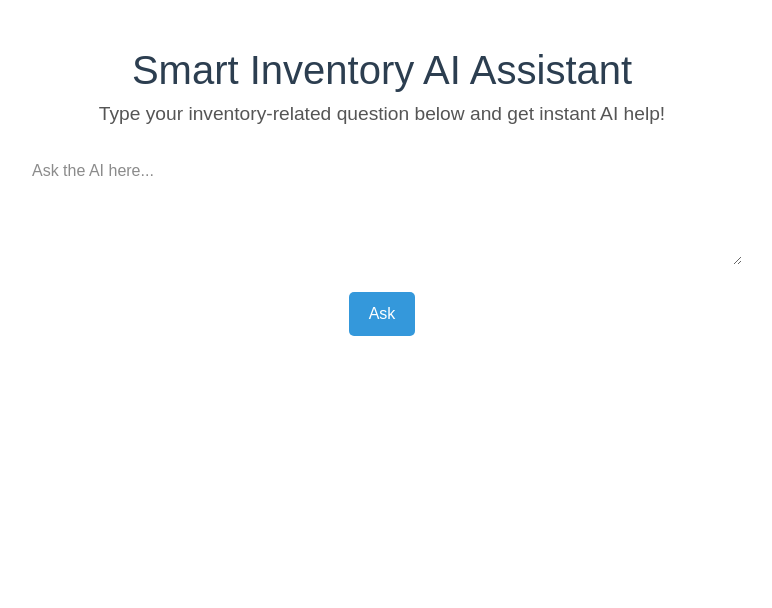
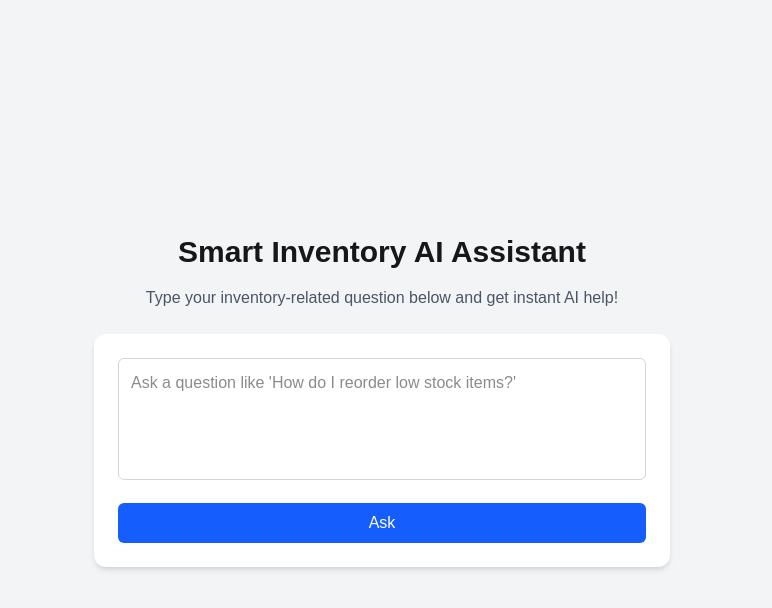
Before and after one commit to GlarittaChristella/invo-app, a Next.js app: page /chat in a window 1280 px wide. Shown: the top 608 px of the page, without its empty margins (258-1030 px from the left). Built offline with nearby package versions, Linux system fonts and the light colour scheme.

Commit message:
Update ask.js and chat.js for improved Gemini response

```diff
--- a/src/pages/chat.js
+++ b/src/pages/chat.js
@@ -1,71 +1,63 @@
 import { useState } from 'react';
-import axios from 'axios';
 
-export default function Chat() {
-  const [input, setInput] = useState('');
+export default function ChatPage() {
+  const [question, setQuestion] = useState('');
   const [response, setResponse] = useState('');
+  const [loading, setLoading] = useState(false);
 
   const handleAsk = async () => {
+    if (!question.trim()) return;
+    setLoading(true);
+    setResponse('');
+
     try {
-      const res = await axios.post('/api/ask', { question: input });
-      setResponse(res.data.answer);
+      const res = await fetch('/api/ask', {
+        method: 'POST',
+        headers: { 'Content-Type': 'application/json' },
+        body: JSON.stringify({ question }),
+      });
+
+      const data = await res.json();
+      setResponse(data.answer || 'No answer from AI.');
     } catch (err) {
+      console.error('Client error:', err);
       setResponse('Something went wrong. Please try again.');
+    } finally {
+      setLoading(false);
     }
   };
-  // Temp comment to force redeploy
-
 
   return (
-    <div style={{ fontFamily: 'Arial', padding: '40px', textAlign: 'center' }}>
-      <h1 style={{ fontSize: '2.5rem', color: '#2c3e50' }}>Smart Inventory AI Assistant</h1>
-      <p style={{ fontSize: '1.2rem', color: '#555' }}>
-        Type your inventory-related question below and get instant AI help!
-      </p>
+    <div className="min-h-screen flex flex-col items-center justify-center bg-gray-100 p-4">
+      <h1 className="text-3xl font-bold mb-4 text-center">Smart Inventory AI Assistant</h1>
+      <p className="text-gray-600 mb-6 text-center">Type your inventory-related question below and get instant AI help!</p>
 
+      <div className="w-full max-w-xl bg-white p-6 rounded-xl shadow-md">
         <textarea
-        rows="4"
-        style={{ width: '60%', padding: '10px', fontSize: '1rem', marginTop: '20px' }}
-        placeholder="Ask the AI here..."
-        value={input}
-        onChange={(e) => setInput(e.target.value)}
+          className="w-full border border-gray-300 p-3 rounded-md resize-none focus:outline-none focus:ring-2 focus:ring-blue-400"
+          rows={4}
+          placeholder="Ask a question like 'How do I reorder low stock items?'"
+          value={question}
+          onChange={(e) => setQuestion(e.target.value)}
         />
 
-      <br />
-
         <button
+          className="mt-4 w-full bg-blue-600 text-white py-2 rounded-md hover:bg-blue-700 transition"
           onClick={handleAsk}
-        style={{
-          marginTop: '20px',
-          backgroundColor: '#3498db',
-          color: 'white',
-          padding: '10px 20px',
-          fontSize: '1rem',
-          border: 'none',
-          borderRadius: '5px',
-          cursor: 'pointer'
-        }}
+          disabled={loading}
         >
-        Ask
+          {loading ? 'Asking AI...' : 'Ask'}
         </button>
 
         {response && (
-        <div
-          style={{
-            marginTop: '30px',
-            backgroundColor: '#f4f4f4',
-            padding: '20px',
-            borderRadius: '8px',
-            width: '60%',
-            marginLeft: 'auto',
-            marginRight: 'auto',
-            textAlign: 'left'
-          }}
-        >
-          <strong>AI Response:</strong>
-          <p>{response}</p>
+          <div className="mt-6">
+            <h2 className="font-semibold text-lg mb-2 text-gray-700">AI Response:</h2>
+            <div className="bg-gray-50 border border-gray-300 p-4 rounded-md text-gray-800 whitespace-pre-line">
+              {response}
+            </div>
           </div>
         )}
       </div>
+    </div>
   );
 }
```
Lines whose indentation alone changed are shown as unchanged.
